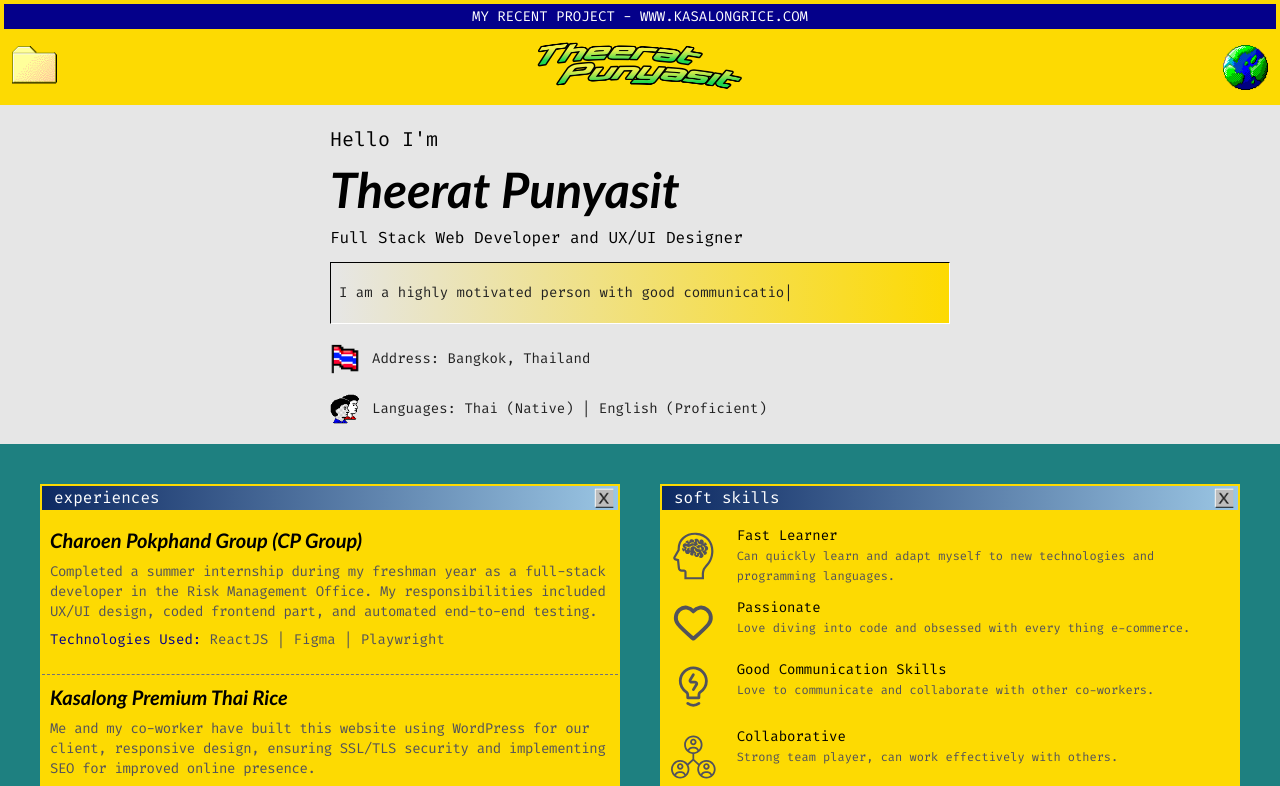
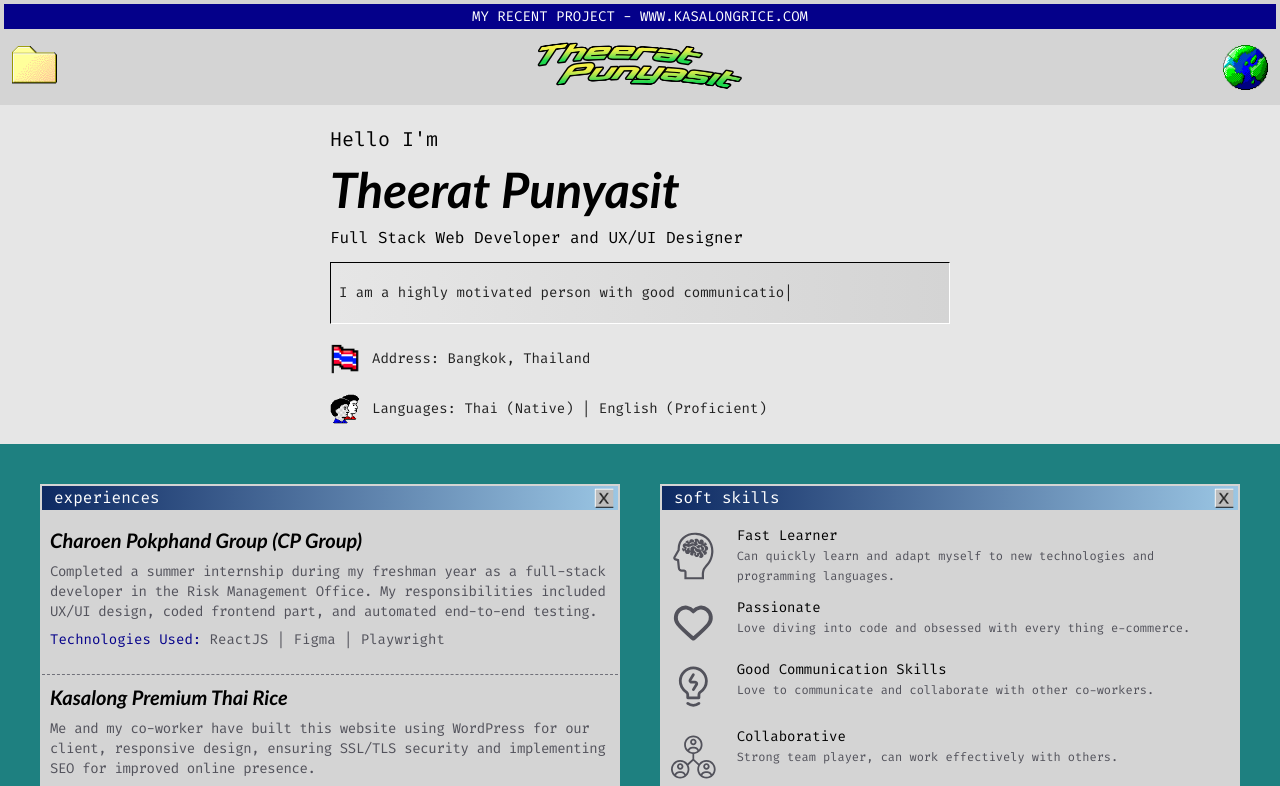
Before and after one commit to vetozer6417/portfolio-vetozer6417, a Next.js app: page / in a window 1280 px wide. Shown: the top 786 px of the page. Built offline with nearby package versions, Linux system fonts and the light colour scheme.

Commit message:
change main color

```diff
--- a/tailwind.config.ts
+++ b/tailwind.config.ts
@@ -9,7 +9,7 @@ const config: Config = {
   theme: {
     extend: {
       colors: {
-        primary: '#FDDA02',
+        primary: '#d4d4d4',
         secondary: '#FFFFFF',
         lightBg: '#e5e5e5',
         greenBg: '#1e8080'
```
